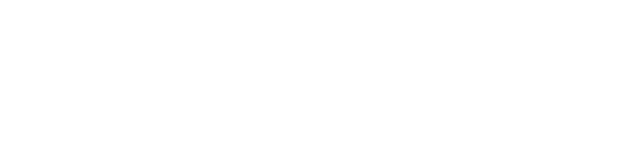
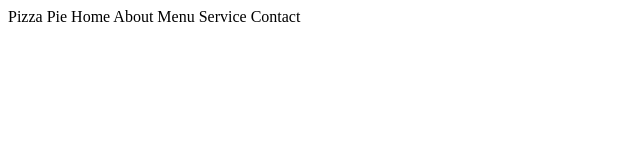
Before and after one commit to OMSUTAR1513/pizza-store, a plain HTML site: page index.html in a window 1280 px wide. Shown: the whole page, without its empty margins (0-640 px from the left). Drawn offline with Linux system fonts and the light colour scheme.

Commit message:
added header tags

```diff
--- a/index.html
+++ b/index.html
@@ -6,6 +6,15 @@
     <title>Document</title>
 </head>
 <body>
-
+    <div>
+        <div>
+            <span>Pizza Pie</span>
+            <span>Home</span>
+            <span>About</span>
+            <span>Menu</span>
+            <span>Service</span>
+            <span>Contact</span>
+        </div>
+    </div>
 </body>
 </html>
```
